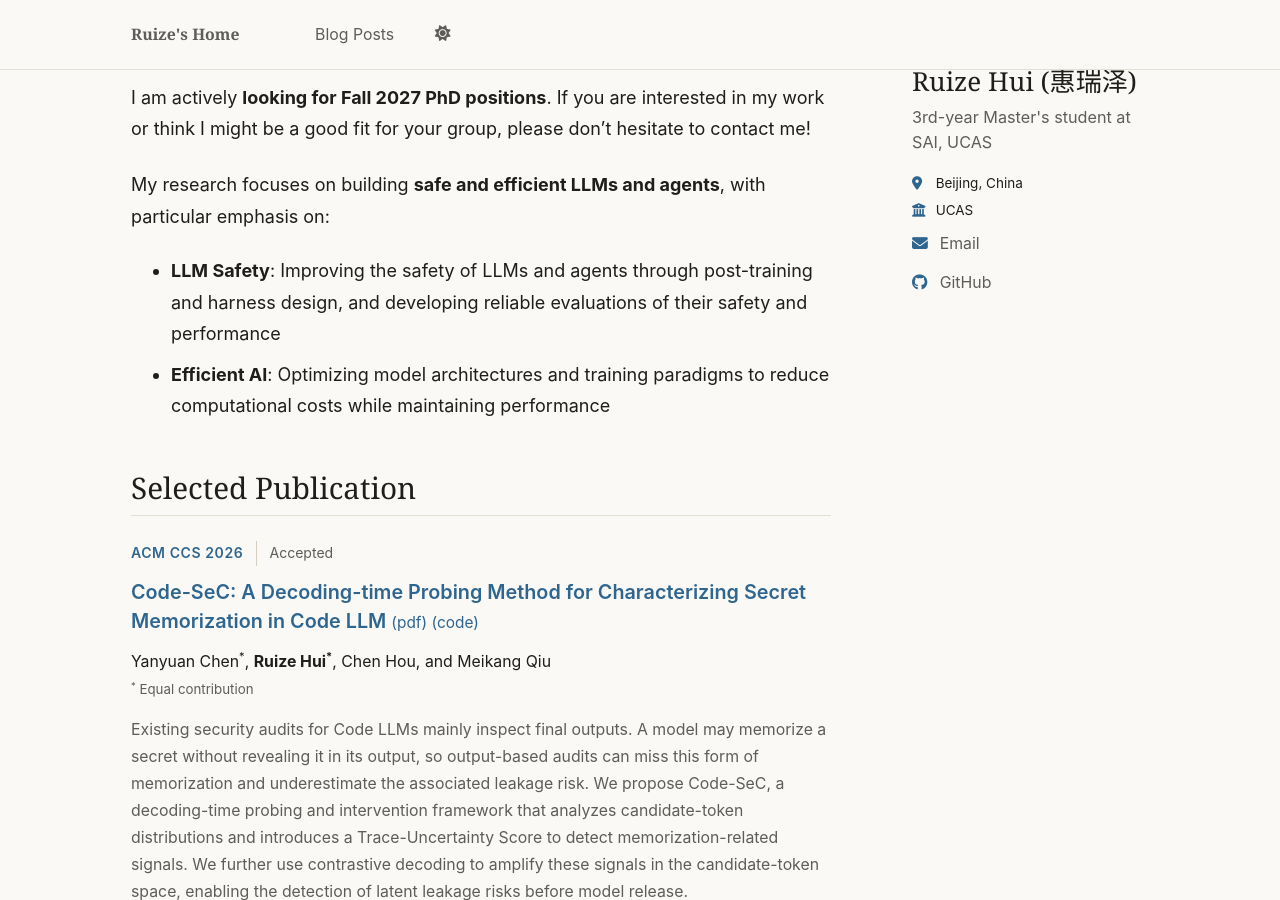
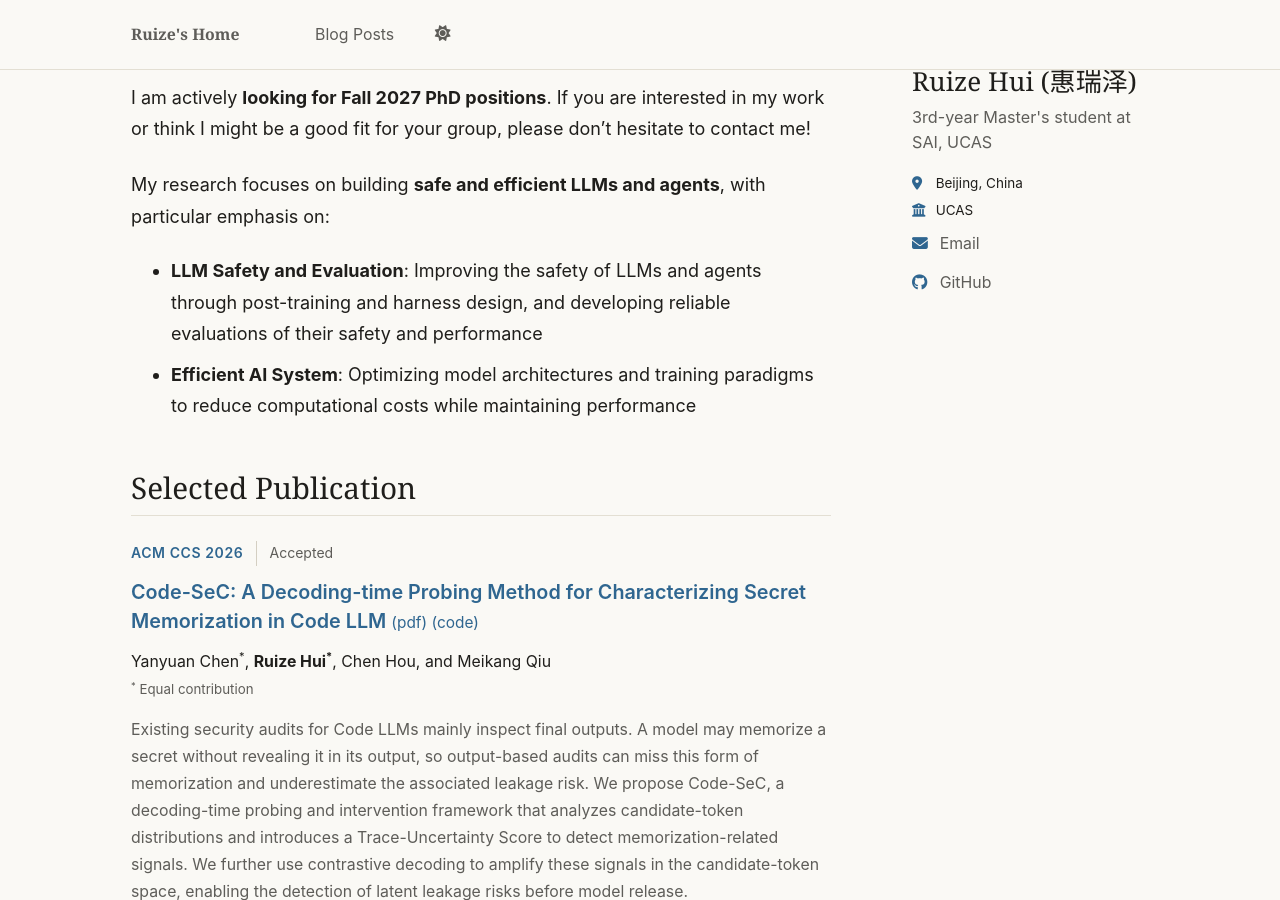
Before and after one commit to horizon0320/horizon0320.github.io, a Jekyll site: the page built from index.md, in a window 1280 px wide and 900 px high, scrolled down 357 px. Built offline with Jekyll 4.4.1, drawn with Linux system fonts in a browser that asks for light colours; a script that is not in the unit is left out.

Commit message:
Update homepage research area labels

```diff
--- a/index.md
+++ b/index.md
@@ -11,8 +11,8 @@ Welcome! I am Ethan (Ruize Hui), currently a third-year Master's student at Scho
 I am actively **looking for Fall 2027 PhD positions**. If you are interested in my work or think I might be a good fit for your group, please don't hesitate to contact me!
 
 My research focuses on building **safe and efficient LLMs and agents**, with particular emphasis on:
-- **LLM Safety**: Improving the safety of LLMs and agents through post-training and harness design, and developing reliable evaluations of their safety and performance
-- **Efficient AI**: Optimizing model architectures and training paradigms to reduce computational costs while maintaining performance
+- **LLM Safety and Evaluation**: Improving the safety of LLMs and agents through post-training and harness design, and developing reliable evaluations of their safety and performance
+- **Efficient AI System**: Optimizing model architectures and training paradigms to reduce computational costs while maintaining performance
 
 ## Selected Publication
 
```
